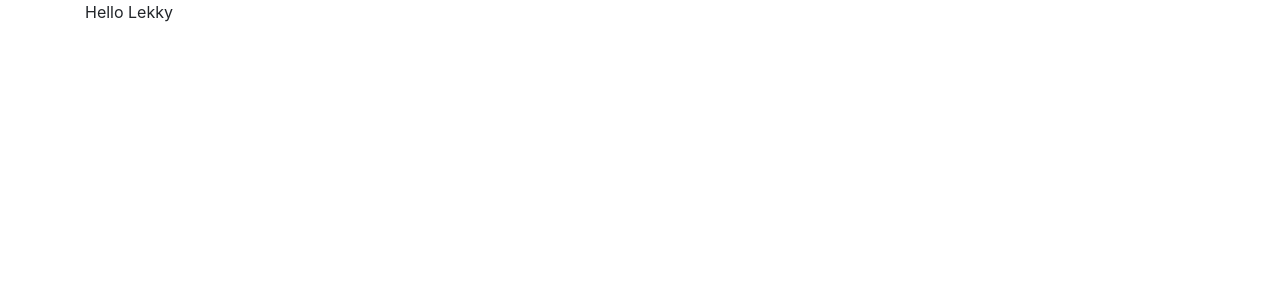
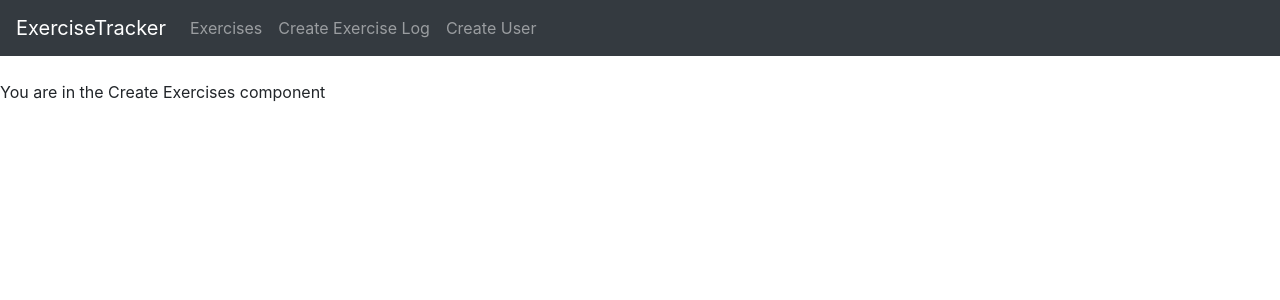
Before and after one commit to Lekkyjay/exercise-tracker, a React (Create React App) app: page /create in a window 1280 px wide. Shown: the top 300 px of the page. Built offline with nearby package versions, Linux system fonts and the light colour scheme.

Commit message:
Implemented router links
Created more components and tested router links

```diff
--- a/package.json
+++ b/package.json
@@ -9,6 +9,7 @@
     "bootstrap": "^4.5.0",
     "react": "^16.13.1",
     "react-dom": "^16.13.1",
+    "react-router-dom": "^5.2.0",
     "react-scripts": "3.4.1"
   },
   "scripts": {
--- a/src/App.js
+++ b/src/App.js
@@ -1,11 +1,23 @@
 import React from 'react';
+import { BrowserRouter as Router, Route } from "react-router-dom";
 import "bootstrap/dist/css/bootstrap.min.css";
+
+import Navbar from './components/Navbar';
+import EditExercises from './components/EditExercises';
+import { ExercisesList } from './components/ExercisesList';
+import CreateExercises from './components/CreateExercises';
+import CreateUser from './components/CreateUser';
 
 function App() {
   return (
-    <div className="container">
-     Hello Lekky
-    </div>
+    <Router>
+      <Navbar />
+      <br/>
+      <Route path="/" exact component={ExercisesList} />
+      <Route path="/edit/:id" exact component={EditExercises} />
+      <Route path="/create" exact component={CreateExercises} />
+      <Route path="/user" exact component={CreateUser} />
+    </Router>
   );
 }
 
--- /dev/null
+++ b/src/components/CreateExercises.js
@@ -0,0 +1,13 @@
+import React, { Component } from 'react'
+
+export class CreateExercises extends Component {
+  render() {
+    return (
+      <div>
+      <p>You are in the Create Exercises component</p>
+      </div>
+    )
+  }
+}
+
+export default CreateExercises
--- /dev/null
+++ b/src/components/CreateUser.js
@@ -0,0 +1,13 @@
+import React, { Component } from 'react'
+
+export class CreateUser extends Component {
+  render() {
+    return (
+      <div>
+      <p>You are in the Create User component</p>
+      </div>
+    )
+  }
+}
+
+export default CreateUser
--- /dev/null
+++ b/src/components/EditExercises.js
@@ -0,0 +1,13 @@
+import React, { Component } from 'react'
+
+export class EditExercises extends Component {
+  render() {
+    return (
+      <div>
+      <p>You are in the Edit Exercises component</p>
+      </div>
+    )
+  }
+}
+
+export default EditExercises
--- /dev/null
+++ b/src/components/ExercisesList.js
@@ -0,0 +1,13 @@
+import React, { Component } from 'react'
+
+export class ExercisesList extends Component {
+  render() {
+    return (
+      <div>
+        <p>You are in the Exercises List component</p>
+      </div>
+    )
+  }
+}
+
+export default ExercisesList
--- /dev/null
+++ b/src/components/Navbar.js
@@ -0,0 +1,27 @@
+import React, { Component } from 'react';
+import { Link } from 'react-router-dom';
+
+export class Navbar extends Component {
+  render() {
+    return (
+      <nav className="navbar navbar-dark bg-dark navbar-expand-lg">
+        <Link to="/" className="navbar-brand">ExerciseTracker</Link>
+        <div className="collapse navbar-collapse">
+          <ul className="navbar-nav mr-auto">
+            <li className="navbar-item">
+              <Link to="/" className="nav-link">Exercises</Link>
+            </li>
+            <li className="navbar-item">
+            <Link to="/create" className="nav-link">Create Exercise Log</Link>
+            </li>
+            <li className="navbar-item">
+            <Link to="/user" className="nav-link">Create User</Link>
+            </li>
+          </ul>
+        </div>
+      </nav>
+    )
+  }
+}
+
+export default Navbar
```
Also changed, not shown: 1 other file (tests, documents, lock files or other folders).
